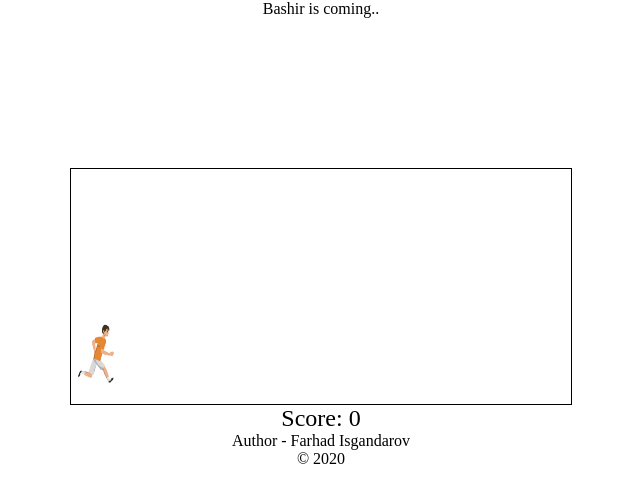
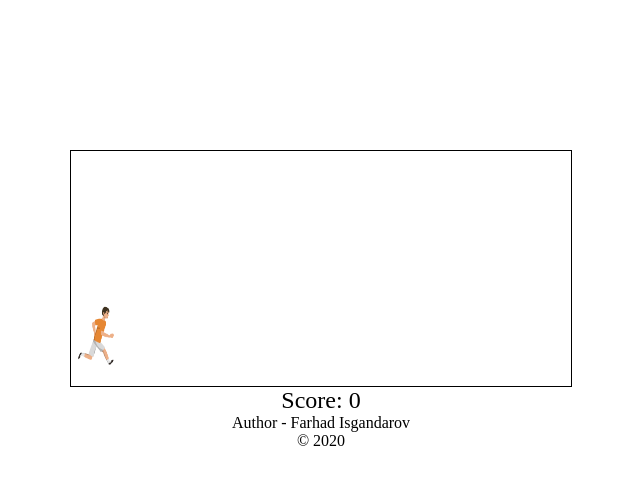
Before and after one commit to Farhad-Iskandarov/DI--Project, a plain HTML site: page index.html in a window 1280 px wide. Shown: the whole page, without its empty margins (319-959 px from the left). Drawn offline with Linux system fonts and the light colour scheme.

Commit message:
Update index.html

```diff
--- a/index.html
+++ b/index.html
@@ -12,7 +12,6 @@
 <audio autoplay>
     <source src="music.mp3" type="audio/mp3">
 </audio>
-<p>Bashir is coming..</p>
 <div class="game">
         <div id="character">
         	<img src="runningman.gif" alt="">
```
